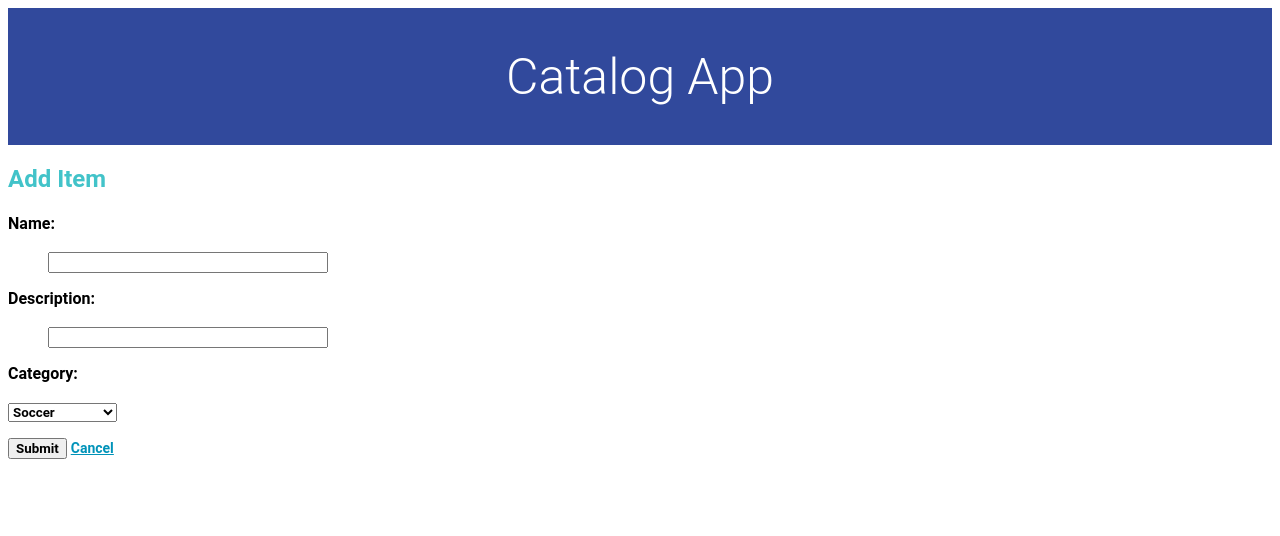
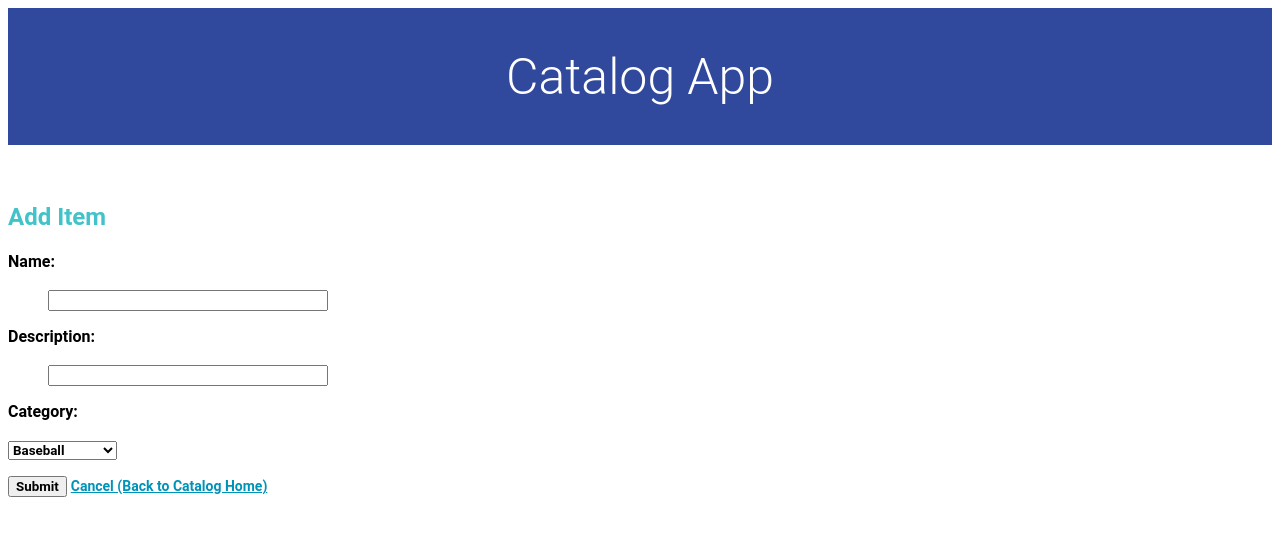
Before and after one commit to robertozanchi/catalog-app, a Flask app: page /catalog/add/ in a window 1280 px wide. Shown: the top 536 px of the page. Run offline with Flask 2, Linux system fonts and the light colour scheme.

Commit message:
Minor updates to templates and application.py

```diff
--- a/templates/additem.html
+++ b/templates/additem.html
@@ -9,10 +9,11 @@
 <div id="header">
 <h1>Catalog App</h1>
 </div>
-
+<br>
+<br>
 <h2>Add Item</h2>
 
-<form action="{{url_for('addItem', item_id = item_id)}}" method = 'post'>
+<form action="{{url_for('addItem')}}" method = 'post'>
 
 <dl>
 	<dt>Name:</dt>
@@ -29,18 +30,18 @@
 <dl>
 	<dt>Category:</dt>
 	</br>
-		<select name="categories">
-  			<option value="soccer">Soccer</option>
-  			<option value="baseball">Baseball</option>
-  			<option value="basketball">Basketball</option>
-  			<option value="snowboarding">Snowboarding</option>
+	<!-- How can I make the categories not hard-coded? -->
+		<select name="category_id">
+  			<option value="2">Baseball</option>
+  			<option value="1">Basketball</option>
+  			<option value="3">Snowboarding</option>
 		</select>
 	</br>
 </dl>
 
 <input type='submit' value='Submit'>
 
-<a href= '#'>Cancel</a>
+<a href= '{{url_for('showCatalog')}}'>Cancel (Back to Catalog Home)</a>
 
 </form>
 
--- a/templates/catalog.html
+++ b/templates/catalog.html
@@ -33,7 +33,7 @@
 
 {% for i in items %}
 
-{{i.name}}<br>
+<li><a href="{{url_for('showItem', category_name = i.category.name, item_name=i.name)}}">{{i.name}}</a></li>
 
 {% endfor %}
 
@@ -49,7 +49,8 @@
 
 {% for i in items %}
 
-{{i.name}} ({{i.category.name}})<br>
+<li><a href="{{url_for('showItem', category_name = i.category.name, item_name=i.name)}}">{{i.name}}
+            ({{i.category.name}})</a></li>
 
 {% endfor %}
 </div>
--- a/templates/item.html
+++ b/templates/item.html
@@ -11,6 +11,8 @@
 </div>
 
 <div id="section">
+
+<li><a href="{{url_for('showCatalog')}}">Catalog Home</a></li>
 
 <h2>{{item.name}}</h2>
 
--- a/templates/items.html
+++ b/templates/items.html
@@ -10,7 +10,10 @@
 <h1>Catalog App</h1>
 </div>
 
-<div id="nav"><br>
+<div id="nav">
+
+<li><a href="{{url_for('showCatalog')}}">Catalog Home</a></li>
+
 <h2>Categories</h2>
 
 {% for i in categories %}
```
Also changed, not shown: application.py (+0 -8 lines).
